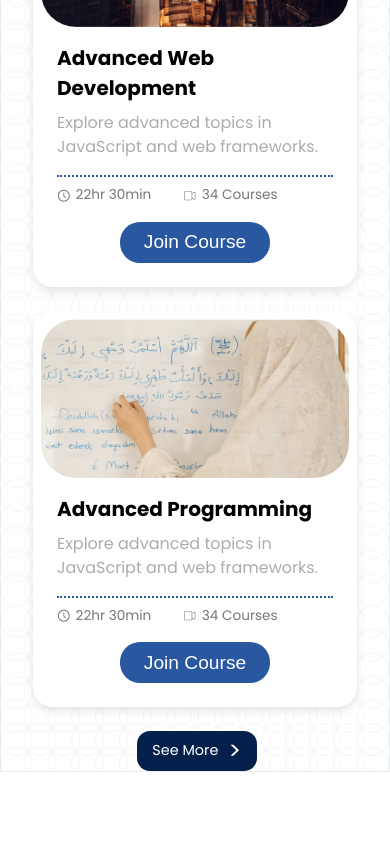
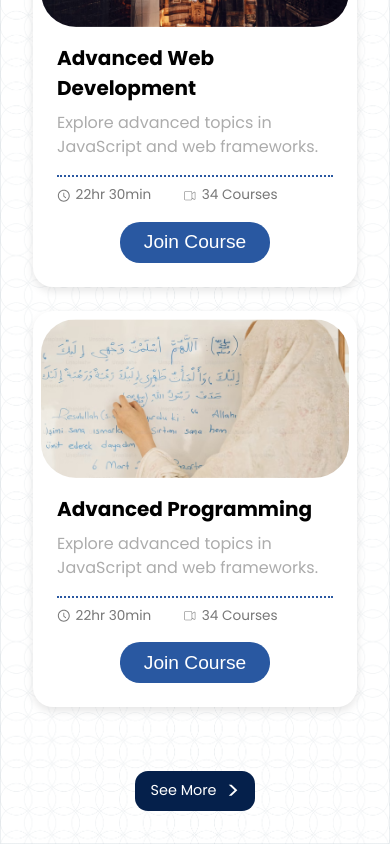
Before and after one commit to rabbab/dabistan-e-haider, a React (Vite) app in the folder Dastan-e-haider-frontend/: page / in a window 390 px wide. Shown: the part 1507-2351 px from the top of the page. Before the commit the page ends 2279 px from the top, so only its background shows below. Built offline with nearby package versions, Linux system fonts and the light colour scheme; a web font is replaced by a local one.

Commit message:
minor button changes

```diff
--- a/Dastan-e-haider-frontend/src/components/Courses/CourseSection.scss
+++ b/Dastan-e-haider-frontend/src/components/Courses/CourseSection.scss
@@ -125,8 +125,8 @@
 }
 
 .see-more-button {
-    position: absolute;
-    left: 43%;
+    position: relative; /* Avoid absolute positioning */
+    margin: 1rem auto; /* Center the button horizontally */
     width: 180px;
     height: 60px;
     background: #05204B;
@@ -140,7 +140,7 @@
     justify-content: center;
     gap: 10px;
     transition: background-color 0.3s ease;
-    margin-top: 1rem;
+    text-align: center; /* Ensures text alignment */
 }
 
 .see-more-button:hover {
@@ -159,6 +159,9 @@
 }
 
 @media (max-width: 1440px) {
+    .course-section {
+        height: auto;
+    }
     .course-section-title {
         font-size: 50px;
     }
@@ -174,7 +177,7 @@
     }
 
     .course-card {
-        width: 400px;
+        width: 380px;
         height: auto;
     }
     .see-more-button {
@@ -248,14 +251,6 @@
         margin: 0 auto; /* Center cards horizontally */
     }
 
-    .see-more-button {
-        left: 40%;
-        width: 160px;
-        // height: 50px;
-        // font-size: 1.2rem;
-        margin-top: -2rem;
-        bottom: 0;
-    }
 }
 
 @media (max-width: 480px) {
@@ -283,12 +278,7 @@
         padding-bottom: 3rem;
     }
 
-    .see-more-button {
-        left: 35%;
-        width: 140px;
-        height: 45px;
-        font-size: 1rem;
-    }
+
 }
 
 @media (max-width: 420px) {
```
